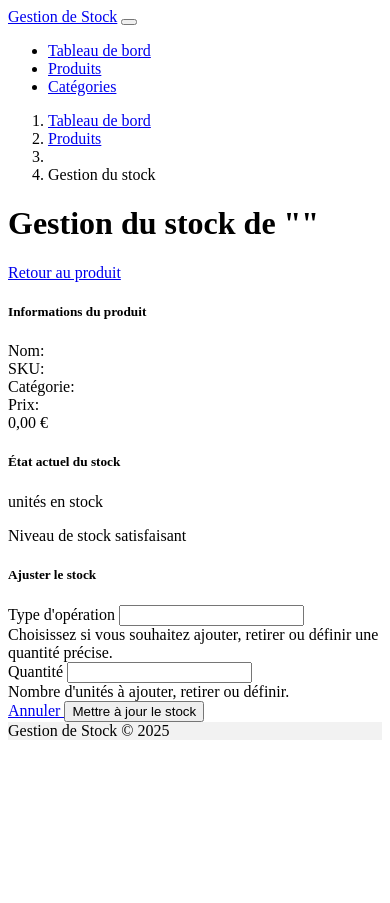
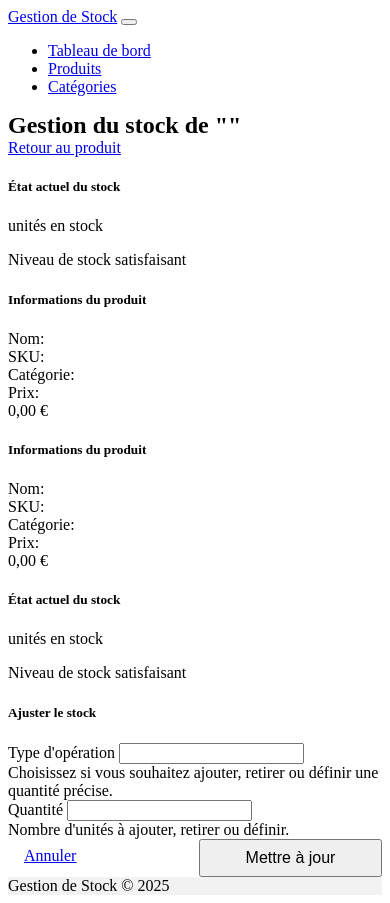
Before and after one commit to creach-t/stock-management-frontend, a Symfony app: template templates/product/stock.html.twig in a window 390 px wide. Before the commit the page ends 740 px from the top, so only its background shows below. Run offline with Twig, Linux system fonts and the light colour scheme; the template is opened without the code that fills it, so the values that code supplies are empty; form fields are guessed from the names that the template uses; some libraries are stand-ins or nearby versions.

Commit message:
Optimisation de la page de gestion du stock pour les mobiles

```diff
--- a/templates/product/stock.html.twig
+++ b/templates/product/stock.html.twig
@@ -1,6 +1,48 @@
 {% extends 'base.html.twig' %}
 
 {% block title %}Gestion du stock - {{ product.name }}{% endblock %}
+
+{% block stylesheets %}
+{{ parent() }}
+<style>
+    /* Styles pour mobile */
+    @media (max-width: 767px) {
+        .breadcrumb {
+            display: none;  /* Masquer le fil d'Ariane sur mobile pour économiser de l'espace */
+        }
+
+        .page-header {
+            flex-direction: column;
+            align-items: flex-start;
+            gap: 0.75rem;
+        }
+
+        .page-header h1 {
+            font-size: 1.5rem;
+            margin-bottom: 0;
+        }
+
+        .stock-value {
+            font-size: 4rem !important;
+        }
+
+        .info-label {
+            font-weight: 500;
+        }
+
+        .btn-lg {
+            padding: 0.5rem 1rem;
+            font-size: 1rem;
+        }
+
+        .btn-group-responsive {
+            display: grid;
+            grid-template-columns: 1fr 1fr;
+            gap: 0.5rem;
+        }
+    }
+</style>
+{% endblock %}
 
 {% block body %}
     <nav aria-label="breadcrumb" class="mb-4">
@@ -12,14 +54,76 @@
         </ol>
     </nav>
 
-    <div class="d-flex justify-content-between align-items-center mb-4">
+    <div class="d-flex justify-content-between align-items-center mb-4 page-header">
         <h1 class="h2">Gestion du stock de "{{ product.name }}"</h1>
         <a href="{{ path('product_show', {'id': product.id}) }}" class="btn btn-outline-secondary">
             <i class="bi bi-arrow-left"></i> Retour au produit
         </a>
     </div>
 
-    <div class="row g-4">
+    <!-- État actuel du stock - toujours affiché en premier sur mobile -->
+    <div class="card shadow-sm border-0 mb-4">
+        <div class="card-header {% if product.isLowStock() %}bg-warning{% else %}bg-success{% endif %} text-white">
+            <h5 class="card-title mb-0">
+                <i class="bi bi-box-seam me-2"></i>État actuel du stock
+            </h5>
+        </div>
+        <div class="card-body text-center">
+            <div class="py-3">
+                <span class="display-1 stock-value {% if product.isLowStock() %}text-warning{% else %}text-success{% endif %} fw-bold">
+                    {{ product.quantity }}
+                </span>
+                <p class="fs-5 text-muted mb-0">unités en stock</p>
+            </div>
+
+            {% if product.isLowStock() %}
+                <div class="alert alert-warning d-flex align-items-center mt-3 mb-0">
+                    <i class="bi bi-exclamation-triangle-fill me-2 fs-5"></i>
+                    <div>Stock faible - Envisagez de réapprovisionner</div>
+                </div>
+            {% else %}
+                <div class="alert alert-success d-flex align-items-center mt-3 mb-0">
+                    <i class="bi bi-check-circle-fill me-2 fs-5"></i>
+                    <div>Niveau de stock satisfaisant</div>
+                </div>
+            {% endif %}
+        </div>
+    </div>
+
+    <!-- Informations du produit sous forme de carte accordéon sur mobile -->
+    <div class="d-md-none card shadow-sm border-0 mb-4">
+        <div class="card-header bg-light" data-bs-toggle="collapse" data-bs-target="#productInfoCollapse" aria-expanded="false" aria-controls="productInfoCollapse" style="cursor: pointer;">
+            <div class="d-flex justify-content-between align-items-center">
+                <h5 class="card-title mb-0">
+                    <i class="bi bi-info-circle me-2"></i>Informations du produit
+                </h5>
+                <i class="bi bi-chevron-down"></i>
+            </div>
+        </div>
+        <div class="collapse" id="productInfoCollapse">
+            <div class="card-body">
+                <div class="row mb-2">
+                    <div class="col-4 text-muted info-label">Nom:</div>
+                    <div class="col-8">{{ product.name }}</div>
+                </div>
+                <div class="row mb-2">
+                    <div class="col-4 text-muted info-label">SKU:</div>
+                    <div class="col-8">{{ product.sku }}</div>
+                </div>
+                <div class="row mb-2">
+                    <div class="col-4 text-muted info-label">Catégorie:</div>
+                    <div class="col-8">{{ product.categoryName }}</div>
+                </div>
+                <div class="row mb-2">
+                    <div class="col-4 text-muted info-label">Prix:</div>
+                    <div class="col-8">{{ product.price|number_format(2, ',', ' ') }} €</div>
+                </div>
+            </div>
+        </div>
+    </div>
+
+    <!-- Informations du produit - version desktop -->
+    <div class="d-none d-md-block row g-4 mb-4">
         <!-- Informations du produit -->
         <div class="col-lg-6">
             <div class="card h-100 shadow-sm border-0">
@@ -49,8 +153,8 @@
             </div>
         </div>
 
-        <!-- État actuel du stock -->
-        <div class="col-lg-6">
+        <!-- État actuel du stock - version desktop -->
+        <div class="col-lg-6 d-none d-md-block">
             <div class="card h-100 shadow-sm border-0">
                 <div class="card-header {% if product.isLowStock() %}bg-warning{% else %}bg-success{% endif %} text-white">
                     <h5 class="card-title mb-0">
@@ -82,7 +186,7 @@
     </div>
 
     <!-- Ajuster le stock -->
-    <div class="card shadow-sm border-0 mt-4">
+    <div class="card shadow-sm border-0">
         <div class="card-header bg-primary text-white">
             <h5 class="card-title mb-0">
                 <i class="bi bi-sliders me-2"></i>Ajuster le stock
@@ -92,9 +196,9 @@
             {{ form_start(form, {'attr': {'id': 'stock-update-form', 'class': 'needs-validation', 'novalidate': 'novalidate'}}) }}
                 <div class="row g-3">
                     <div class="col-md-6">
-                        <div class="form-group">
+                        <div class="form-group mb-3">
                             {{ form_label(form.operationType, 'Type d\'opération', {'label_attr': {'class': 'form-label fw-medium'}}) }}
-                            {{ form_widget(form.operationType, {'attr': {'class': 'form-select form-select-lg'}}) }}
+                            {{ form_widget(form.operationType, {'attr': {'class': 'form-select'}}) }}
                             <div class="form-text text-muted">
                                 Choisissez si vous souhaitez ajouter, retirer ou définir une quantité précise.
                             </div>
@@ -102,9 +206,9 @@
                         </div>
                     </div>
                     <div class="col-md-6">
-                        <div class="form-group">
+                        <div class="form-group mb-3">
                             {{ form_label(form.quantityChange, 'Quantité', {'label_attr': {'class': 'form-label fw-medium'}}) }}
-                            {{ form_widget(form.quantityChange, {'attr': {'class': 'form-control form-control-lg', 'min': '1'}}) }}
+                            {{ form_widget(form.quantityChange, {'attr': {'class': 'form-control', 'min': '1'}}) }}
                             <div class="form-text text-muted">
                                 Nombre d'unités à ajouter, retirer ou définir.
                             </div>
@@ -113,15 +217,37 @@
                     </div>
                 </div>
 
-                <div class="d-grid gap-2 d-sm-flex justify-content-sm-end mt-4">
+                <div class="d-grid gap-2 d-md-flex justify-content-md-end mt-4 btn-group-responsive">
                     <a href="{{ path('product_show', {'id': product.id}) }}" class="btn btn-outline-secondary btn-lg">
                         <i class="bi bi-x-circle me-1"></i> Annuler
                     </a>
                     <button type="submit" class="btn btn-primary btn-lg">
-                        <i class="bi bi-check-circle me-1"></i> Mettre à jour le stock
+                        <i class="bi bi-check-circle me-1"></i> Mettre à jour
                     </button>
                 </div>
             {{ form_end(form) }}
         </div>
     </div>
 {% endblock %}
+
+{% block javascripts %}
+{{ parent() }}
+<script>
+    document.addEventListener('DOMContentLoaded', function() {
+        // Animation pour l'icône de l'accordéon
+        const infoHeader = document.querySelector('[data-bs-toggle="collapse"]');
+        if (infoHeader) {
+            infoHeader.addEventListener('click', function() {
+                const icon = this.querySelector('.bi-chevron-down');
+                if (icon) {
+                    if (document.getElementById('productInfoCollapse').classList.contains('show')) {
+                        icon.style.transform = 'rotate(0deg)';
+                    } else {
+                        icon.style.transform = 'rotate(180deg)';
+                    }
+                }
+            });
+        }
+    });
+</script>
+{% endblock %}
```
